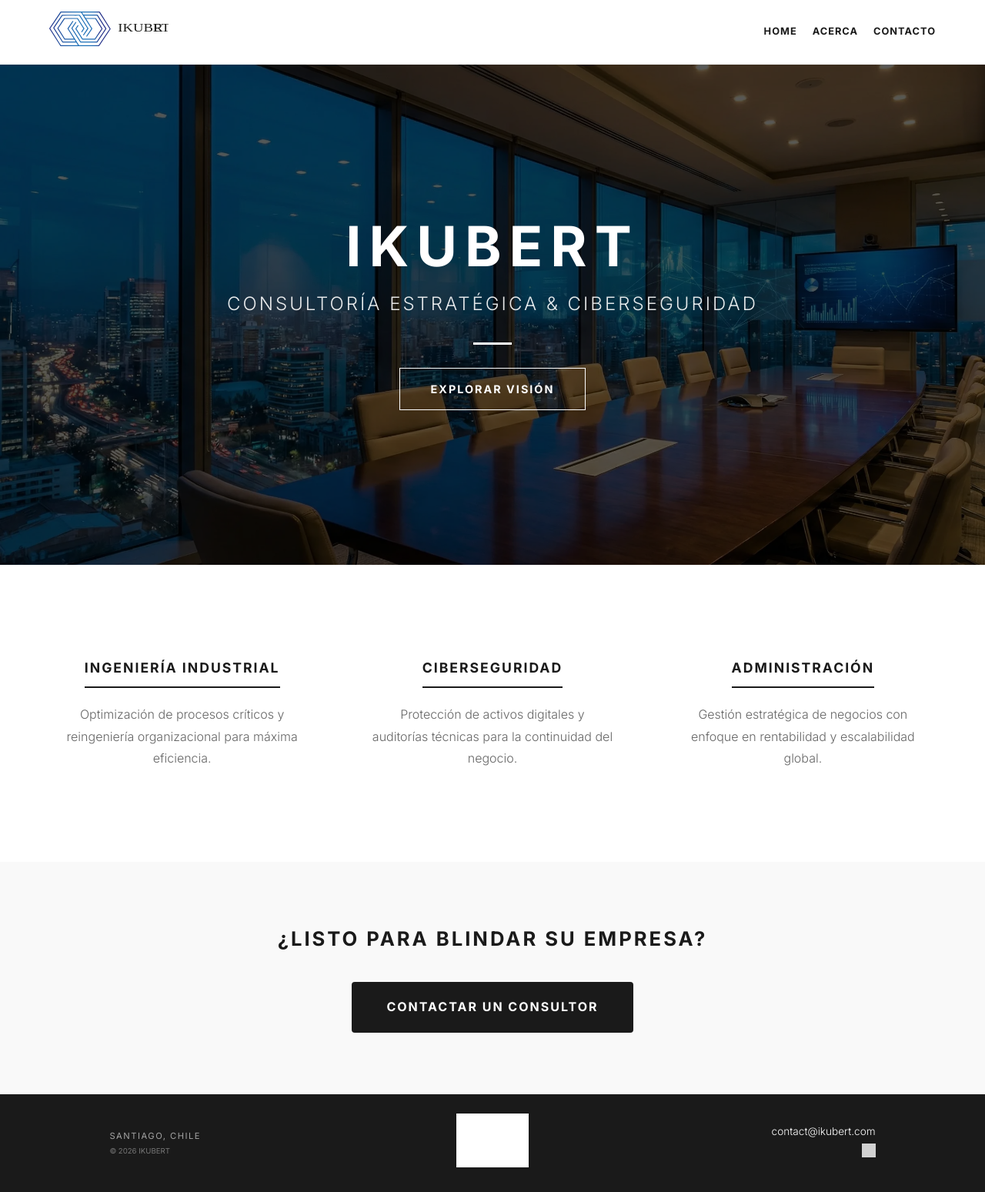
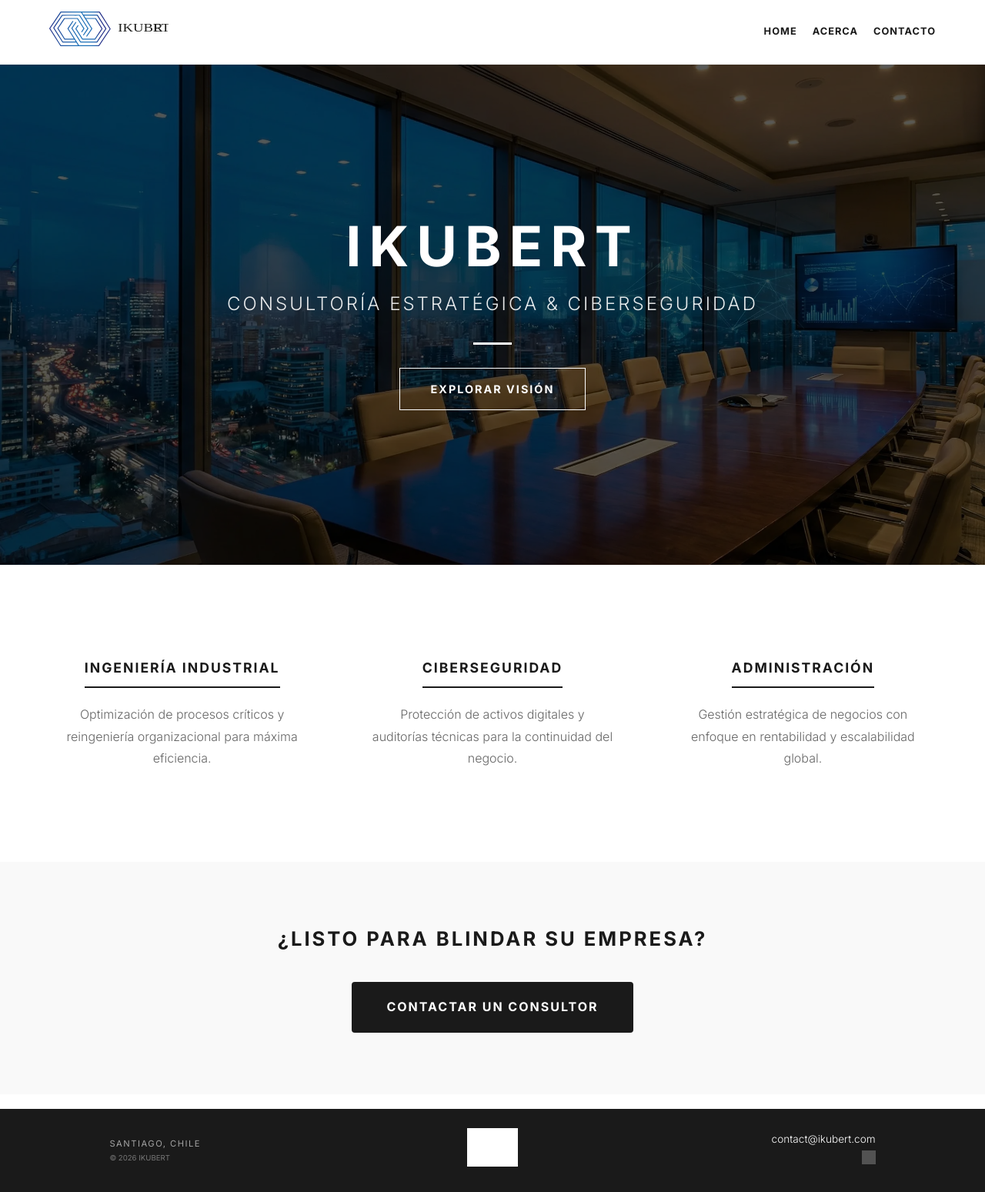
Before and after one commit to IKUBERT/ikubert.github.io, a Jekyll site: the page built from index.html, in a window 1280 px wide. Shown: the whole page at 77% size. Built offline with Jekyll 4.4.1, drawn with Linux system fonts in a browser that asks for light colours; grey boxes are pictures that could not be loaded.

Commit message:
Update default.html

```diff
--- a/_layouts/default.html
+++ b/_layouts/default.html
@@ -11,20 +11,20 @@
     <meta property="og:image" content="{{ site.baseurl }}/src/logo-ikubert-abajo.svg">
 
     <link href="https://fonts.googleapis.com/css2?family=Inter:wght@300;400;700&display=swap" rel="stylesheet">
-    <link rel="stylesheet" href="{{ site.baseurl }}/style.css?v=2.3">
+    <link rel="stylesheet" href="{{ site.baseurl }}/style.css?v=3.0">
 </head>
 <body class="sticky-wrapper">
 
     <nav class="site-nav">
         <div class="site-logo">
-            <a href="/">
-                <img src="{{ site.baseurl }}/src/logotipo-ikubert-lateral.svg" alt="IKUBERT - Ingeniería y Ciberseguridad">
+            <a href="{{ site.baseurl }}/">
+                <img src="{{ site.baseurl }}/src/logotipo-ikubert-lateral.svg" alt="IKUBERT">
             </a>
         </div>
         <div class="nav-links">
-            <a href="/">Home</a>
-            <a href="/acerca">Acerca</a>
-            <a href="/contacto">Contacto</a>
+            <a href="{{ site.baseurl }}/">Home</a>
+            <a href="{{ site.baseurl }}/acerca">Acerca</a>
+            <a href="{{ site.baseurl }}/contacto">Contacto</a>
         </div>
     </nav>
 
@@ -40,14 +40,14 @@
             </div>
 
             <div class="footer-col center">
-                <img src="{{ site.baseurl }}/src/logo-ikubert-abajo.svg" alt="IKUBERT" class="footer-logo-img">
+                <img src="{{ site.baseurl }}/src/logo-ikubert-abajo.svg" alt="IKUBERT" class="footer-logo-img" style="height: 50px !important; width: auto; filter: brightness(0) invert(1);">
             </div>
 
             <div class="footer-col right">
                 <a href="mailto:contact@ikubert.com" class="footer-mail">contact@ikubert.com</a>
                 <div class="social-wrapper">
                     <a href="https://www.linkedin.com/company/ikubert" target="_blank">
-                        <img src="https://cdn-icons-png.flaticon.com/512/174/174857.png" alt="LinkedIn IKUBERT" class="linkedin-mini">
+                        <img src="https://cdn-icons-png.flaticon.com/512/174/174857.png" alt="LinkedIn IKUBERT" class="linkedin-mini" style="width: 18px; filter: invert(1); opacity: 0.8;">
                     </a>
                 </div>
             </div>
```
